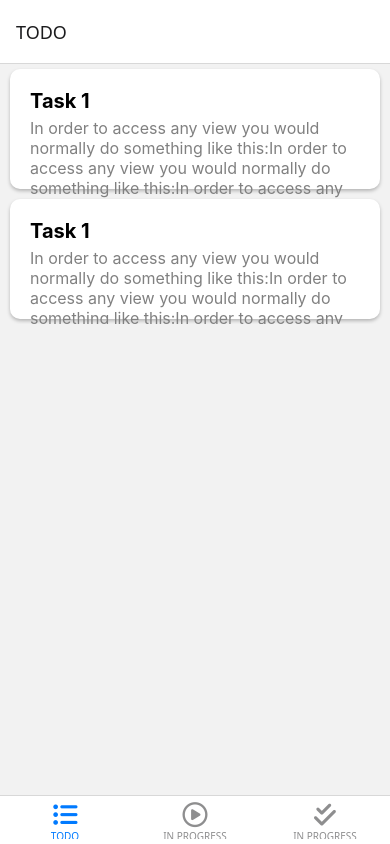
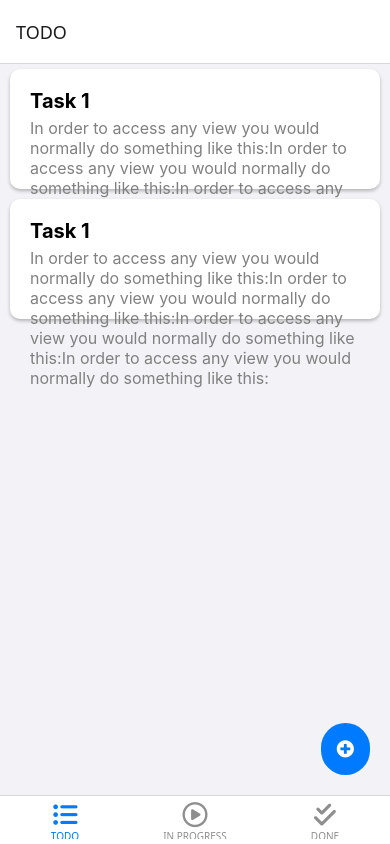
Before and after one commit to Goszila/task-management-app, a React Native app: screen /TODO in a window 390 px wide. Built offline with nearby package versions, Linux system fonts and the light colour scheme.

Commit message:
:hammer: config navigate for new page

```diff
--- a/App.tsx
+++ b/App.tsx
@@ -6,8 +6,21 @@ import InProgress from './screens/InProgress';
 import Done from './screens/Done';
 import { FontAwesome6 } from '@expo/vector-icons';
 import TaskProvider from './context/TaskProvider';
+import TaskDetail from './screens/TaskDetail';
+import { createNativeStackNavigator } from '@react-navigation/native-stack';
 
 const Tab = createBottomTabNavigator();
+
+const SettingsStack = createNativeStackNavigator();
+
+function SettingsStackScreen() {
+  return (
+    <SettingsStack.Navigator>
+      <SettingsStack.Screen name="main-todo" component={Todo} options={{ headerShown: false }}/>
+      <SettingsStack.Screen name="NEW" component={TaskDetail} options={{ headerBackTitle: 'BACK' }}/>
+    </SettingsStack.Navigator>
+  );
+}
 
 export default function App() {
   return (
@@ -16,7 +29,7 @@ export default function App() {
         <Tab.Navigator>
           <Tab.Screen
             name="TODO"
-            component={Todo}
+            component={SettingsStackScreen}
             options={{
               tabBarLabel: 'TODO',
               tabBarIcon: ({ color, size }) => (
@@ -38,7 +51,7 @@ export default function App() {
             name="DONE"
             component={Done}
             options={{
-              tabBarLabel: 'IN PROGRESS',
+              tabBarLabel: 'DONE',
               tabBarIcon: ({ color, size }) => (
                 <FontAwesome6 name="check-double" color={color} size={size} />
               )
@@ -46,7 +59,7 @@ export default function App() {
           />
         </Tab.Navigator>
       </NavigationContainer>
-    </TaskProvider>
+    </TaskProvider >
   );
 }
 
--- a/context/TaskProvider.tsx
+++ b/context/TaskProvider.tsx
@@ -10,9 +10,9 @@ export default function TaskProvider({children}: any) {
   const defaultValues: TaskType[] = [
     { id: '1', title: 'Task 1', description: 'In order to access any view you would normally do something like this:In order to access any view you would normally do something like this:In order to access any view you would normally do something like this:In order to access any view you would normally do something like this:', status: 'TODO' },
     { id: '2', title: 'Task 1', description: 'In order to access any view you would normally do something like this:In order to access any view you would normally do something like this:In order to access any view you would normally do something like this:In order to access any view you would normally do something like this:', status: 'INPROGRESS' },
-    { id: '3', title: 'Task 1', description: 'In order to access any view you would normally do something like this:In order to access any view you would normally do something like this:In order to access any view you would normally do something like this:In order to access any view you would normally do something like this:', status: 'TODO' },
-    { id: '4', title: 'Task 1', description: 'In order to access any view you would normally do something like this:In order to access any view you would normally do something like this:In order to access any view you would normally do something like this:In order to access any view you would normally do something like this:', status: 'DONE' },
-    { id: '5', title: 'Task 1', description: 'In order to access any view you would normally do something like this:In order to access any view you would normally do something like this:In order to access any view you would normally do something like this:In order to access any view you would normally do something like this:', status: 'DONE' },
+    { id: '3', title: 'Task 1', description: 'In order to access any view you would normally do something like this:In order to access any view you would normally do something like this:In order to access any view you would normally do something like this:In order to access any view you would normally do something like this:', status: 'INPROGRESS' },
+    { id: '4', title: 'Task 1', description: 'In order to access any view you would normally do something like this:In order to access any view you would normally do something like this:In order to access any view you would normally do something like this:In order to access any view you would normally do something like this:', status: 'INPROGRESS' },
+    { id: '5', title: 'Task 1', description: 'In order to access any view you would normally do something like this:In order to access any view you would normally do something like this:In order to access any view you would normally do something like this:In order to access any view you would normally do something like this:', status: 'TODO' },
     { id: '6', title: 'Task 1', description: 'In order to access any view you would normally do something like this:In order to access any view you would normally do something like this:In order to access any view you would normally do something like this:In order to access any view you would normally do something like this:', status: 'DONE' }
   ]
   const [allTask, dispatch] = useReducer(reducer, defaultValues)
--- a/context/reducer.tsx
+++ b/context/reducer.tsx
@@ -2,7 +2,8 @@ const reducer = (state: TaskType[], action: ActionType): TaskType[] => {
   console.log({ state, action })
   switch (action.type) {
     case "ADD":
-      return [...state]
+      const { payload } = action
+      return [...state, { ...payload, id: Date.now().toString(), status: 'TODO' }]
     case "DELETE":
       return [...state]
     case "UPDATE":
--- /dev/null
+++ b/screens/TaskDetail.tsx
@@ -0,0 +1,12 @@
+import { StyleSheet, Text, View } from 'react-native'
+import React from 'react'
+
+export default function TaskDetail() {
+  return (
+    <View>
+      <Text>Detail</Text>
+    </View>
+  )
+}
+
+const styles = StyleSheet.create({})
--- a/screens/Todo.tsx
+++ b/screens/Todo.tsx
@@ -1,13 +1,15 @@
-import { FlatList, Text, View } from 'react-native'
-import React, { useContext } from 'react'
+import { FlatList, StyleSheet, Text, View } from 'react-native'
+import React from 'react'
 import TaskCard from '../components/TaskCard'
 import { useGetTasks } from '../Hooks'
+import FloatingButton from '../components/FloatingButton'
+import { NativeStackNavigationProp } from '@react-navigation/native-stack'
 
-export default function Todo() {
+export default function Todo({ navigation }: { navigation: NativeStackNavigationProp<any> }) {
   const tasks = useGetTasks({ status: 'TODO' })
 
   return (
-    <View>
+    <View style={styles.container}>
       <FlatList
         data={tasks}
         renderItem={({ item }) => (
@@ -16,6 +18,16 @@ export default function Todo() {
         keyExtractor={(item) => item.id}
         ListEmptyComponent={<Text style={{ alignSelf: "center", fontSize: 20 }}>Empty</Text>}
       />
+      <FloatingButton navigation={navigation}/>
     </View>
   )
 }
+
+const styles = StyleSheet.create({
+  container: {
+    flex: 1,
+    backgroundColor: '#F2F2F7',
+    alignItems: 'center',
+    justifyContent: 'center',
+  }
+});
```
